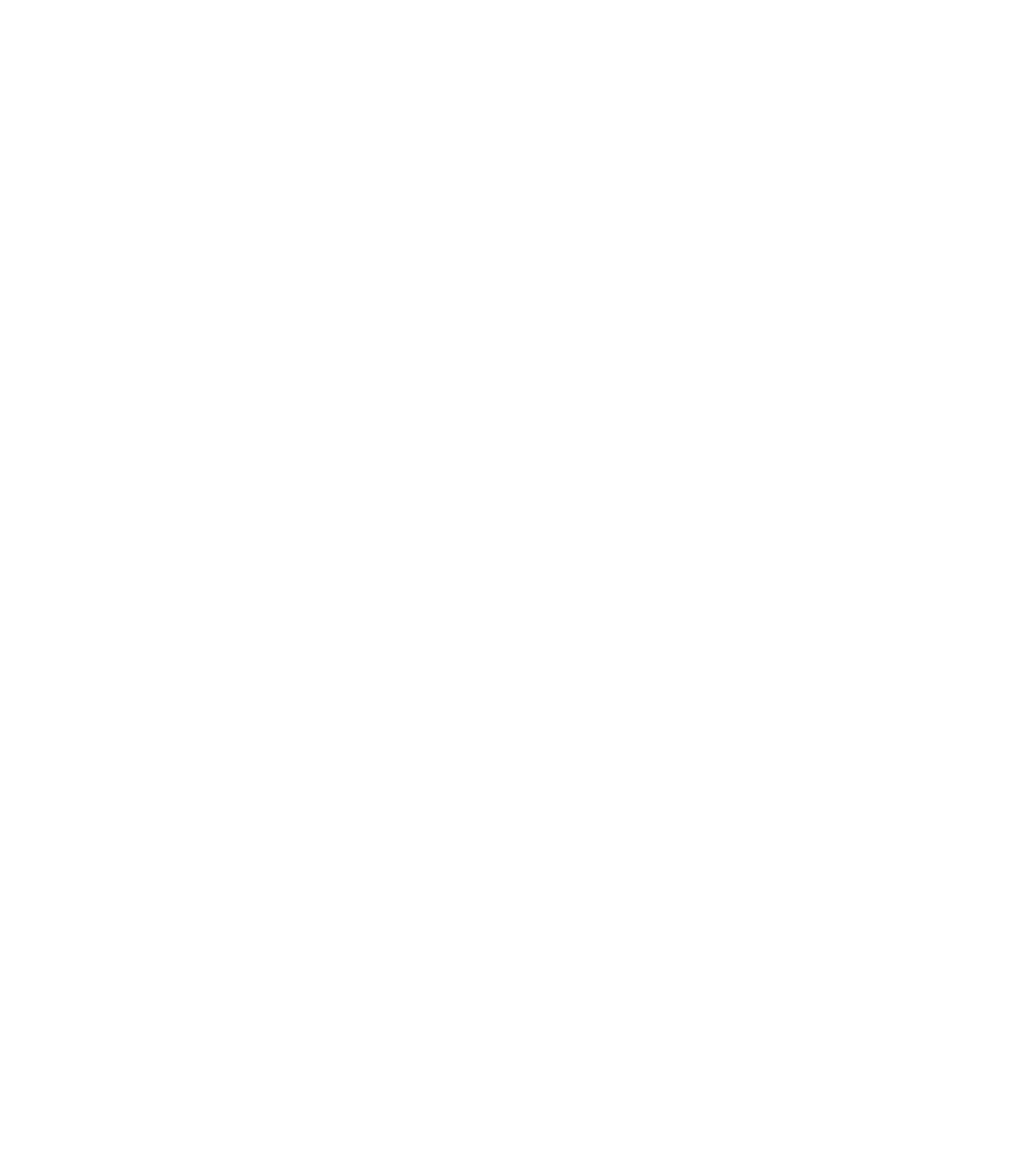
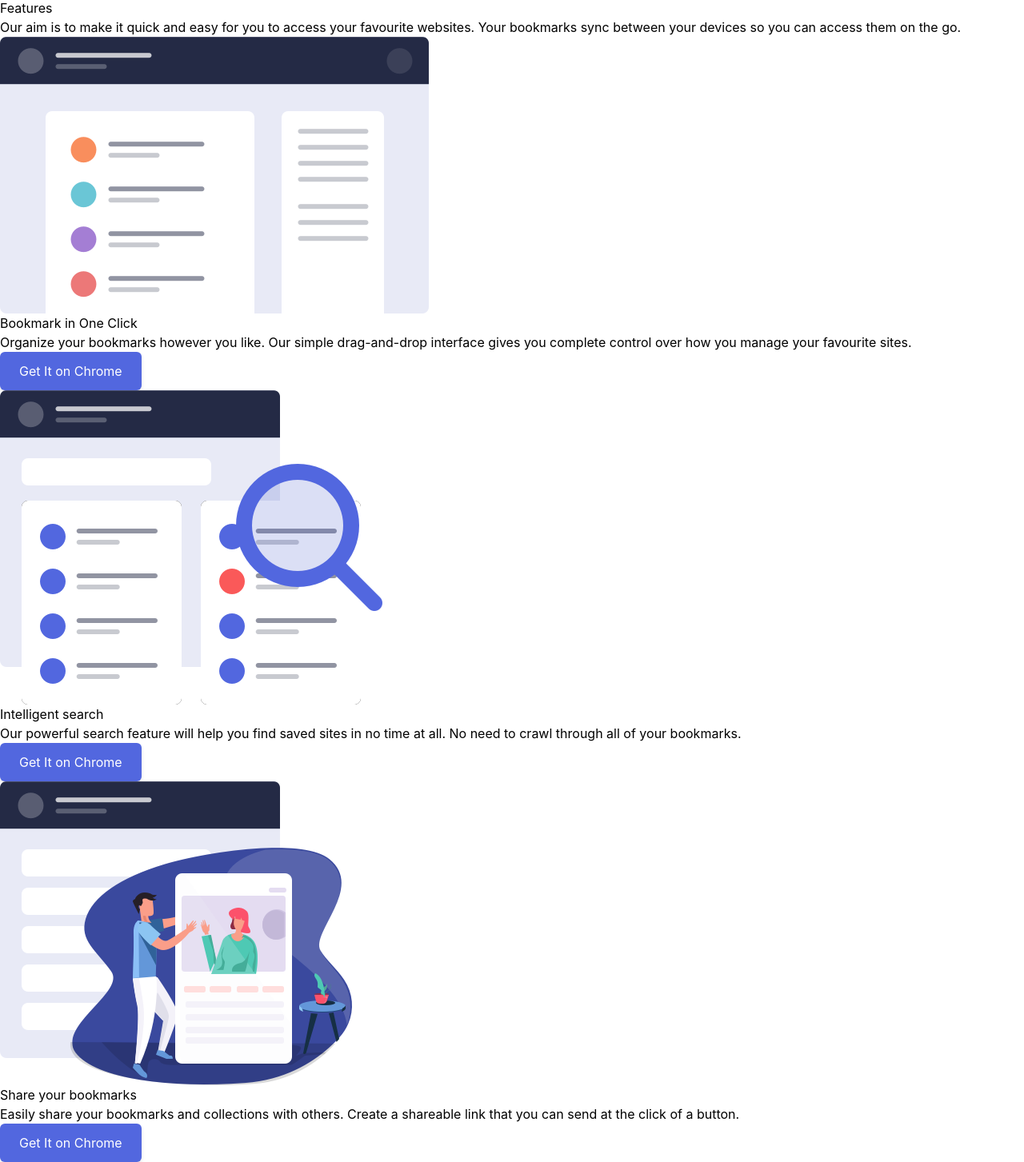
Before and after one commit to muhyasin89/React-Tailwind, a React (Create React App) app: page / in a window 1280 px wide. Shown: the part 629-2082 px from the top of the page at 80% size. Before the commit the page ends 800 px from the top, so only its background shows below. Built offline with nearby package versions, Linux system fonts and the light colour scheme.

Commit message:
[main]add features

```diff
--- a/src/App.js
+++ b/src/App.js
@@ -1,5 +1,6 @@
 import Hero from "./components/hero";
 import Nav from "./components/navigation";
+import Features from "./components/features";
 
 function App() {
   return (
@@ -7,6 +8,7 @@
       <header className="App-header">
           <Nav />
           <Hero />
+          <Features />
       </header>
     </div>
   );
--- /dev/null
+++ b/src/components/features.js
@@ -0,0 +1,89 @@
+import IllusttrateImage from '../imgs/illustration-features-tab-1.png';
+import IllusttrateImage2 from '../imgs/illustration-features-tab-2.png';
+import IllusttrateImage3 from '../imgs/illustration-features-tab-3.png';
+
+function Features(){
+    return (
+        <section className="bg-bookmark-white py-20 mt-20 lg:mt-60">
+            {/* Heading */}
+            <div className="sm:w-3/4 lg:w-5/12 mx-auto px-2">
+                <h1 className="text-3xl text-center text-bookmark-blue">
+                    Features
+                </h1>
+                <p className="text-center text-bookmark-grey mt-4">
+                    Our aim is to make it quick and easy for you to access your favourite websites. Your bookmarks sync between
+                    your devices so you can access them on the go.
+                </p>
+            </div>
+            {/* Feature 1 */}
+            <div className="relative mt-20 lg:mt-24">
+                <div className="container flex flex-col lg:flex-row items-center justify-center gap-x24">
+                    {/* Images */}
+                    <div className="flex flex-1 justify-center z-10 mb-10 lg:mb-0">
+                        <img src={IllusttrateImage} className="w-5/6 h-5/6 sm:w-3/4 sm:h-3/4 md:w-full md:h-full" />
+                    </div>
+                     {/*-- Content --*/}
+                    <div className="flex flex-1 flex-col items-center lg:items-start">
+                        <h1 className="text-3xl text-bookmark-blue lg:ml-10"> Bookmark in One Click</h1>
+                        <p className="text-bookmark-grey my-4 text-center lg:text-left sm:w-3/4 lg:w-full lg:ml-10">
+                        Organize your bookmarks however you like. Our simple drag-and-drop interface gives you complete control
+              over how you manage your favourite sites.
+                        </p>
+                        <button type="button" class="btn btn-purple hover:bg-bookmark-white hover:text-black lg:ml-10">
+                            Get It on Chrome
+                        </button>
+                    </div>
+                    {/** Rounded Rectangle **/}
+                    <div className="hidden lg:block overflow-hidden bg-bookmark-purple rounded-r-full absolute h-80 w-2/4 -bottom-24 -left-36"></div>
+                </div>
+            </div>
+             {/* Feature 2 */}
+             <div className="relative mt-20 lg:mt-52">
+                <div className="container flex flex-col lg:flex-row-reverse items-center justify-center gap-x24">
+                    {/* Images */}
+                    <div className="flex flex-1 justify-center z-10 mb-10 lg:mb-0">
+                        <img src={IllusttrateImage2} className="w-5/6 h-5/6 sm:w-3/4 sm:h-3/4 md:w-full md:h-full" />
+                    </div>
+                     {/*-- Content --*/}
+                    <div className="flex flex-1 flex-col items-center lg:items-start">
+                        <h1 className="text-3xl text-bookmark-blue lg:ml-10"> Intelligent search</h1>
+                        <p className="text-bookmark-grey my-4 text-center lg:text-left sm:w-3/4 lg:w-full lg:ml-10">
+                        Our powerful search feature will help you find saved sites in no time at all. No need to crawl through all
+              of your bookmarks.
+                        </p>
+                        <button type="button" class="btn btn-purple hover:bg-bookmark-white hover:text-black lg:ml-10">
+                            Get It on Chrome
+                        </button>
+                    </div>
+                    {/** Rounded Rectangle **/}
+                    <div className="hidden lg:block overflow-hidden bg-bookmark-purple rounded-l-full absolute h-80 w-2/4 -bottom-24 -right-36"></div>
+                </div>
+            </div>
+            {/* Feature 3 */}
+            <div className="relative mt-20 lg:mt-24">
+                <div className="container flex flex-col lg:flex-row items-center justify-center gap-x24">
+                    {/* Images */}
+                    <div className="flex flex-1 justify-center z-10 mb-10 lg:mb-0">
+                        <img src={IllusttrateImage3} className="w-5/6 h-5/6 sm:w-3/4 sm:h-3/4 md:w-full md:h-full" />
+                    </div>
+                     {/*-- Content --*/}
+                    <div className="flex flex-1 flex-col items-center lg:items-start">
+                        <h1 className="text-3xl text-bookmark-blue lg:ml-10"> Share your bookmarks</h1>
+                        <p className="text-bookmark-grey my-4 text-center lg:text-left sm:w-3/4 lg:w-full lg:ml-10">
+                        Easily share your bookmarks and collections with others. Create a shareable link that you can send at the
+              click of a button.
+                        </p>
+                        <button type="button" class="btn btn-purple hover:bg-bookmark-white hover:text-black lg:ml-10">
+                            Get It on Chrome
+                        </button>
+                    </div>
+                    {/** Rounded Rectangle **/}
+                    <div className="hidden lg:block overflow-hidden bg-bookmark-purple rounded-r-full absolute h-80 w-2/4 -bottom-24 -left-36"></div>
+                </div>
+            </div>
+        </section>
+    );
+}
+
+
+export default Features;
--- a/src/components/hero.js
+++ b/src/components/hero.js
@@ -1,3 +1,5 @@
+import HeroBg from '../imgs/hero-bg.png'
+
 function Hero(){
     return (
         <section className="relative">
@@ -23,6 +25,13 @@
                     </div>
                 </div>
                 {/*-- Image --*/}
+                <div className="flex justify-center flex-1 mb-10 lg:mb-0 z-10">
+                    <img src={HeroBg} className="w-5/6 h-5/6 sm:w-3/4 sm:h-3/4 md:w-full md:h-full" alt="hero"/>
+                </div>
+
+            </div>
+            {/** Rounded Rectangle **/}
+            <div className="hidden md:block overflow-hidden bg-bookmark-purple rounded-l-full absolute h-80 w-2/4 top-32 right-0 lg:-bottom-28 lg:-right-36">
 
             </div>
         </section>
--- a/src/css/index.css
+++ b/src/css/index.css
@@ -11,6 +11,7 @@
     sans-serif;
   -webkit-font-smoothing: antialiased;
   -moz-osx-font-smoothing: grayscale;
+  overflow-x: hidden;
 }
 
 code {
```
